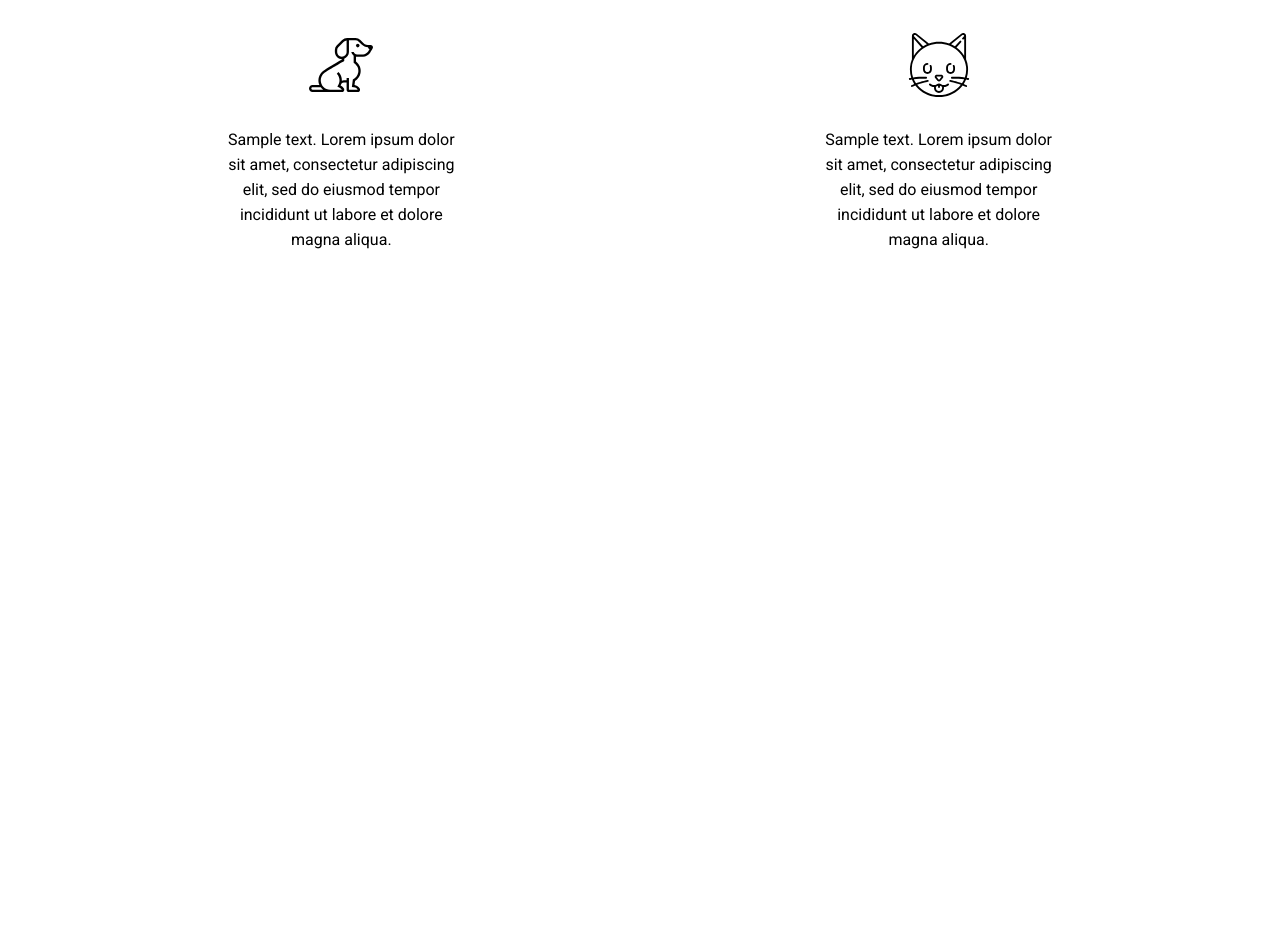
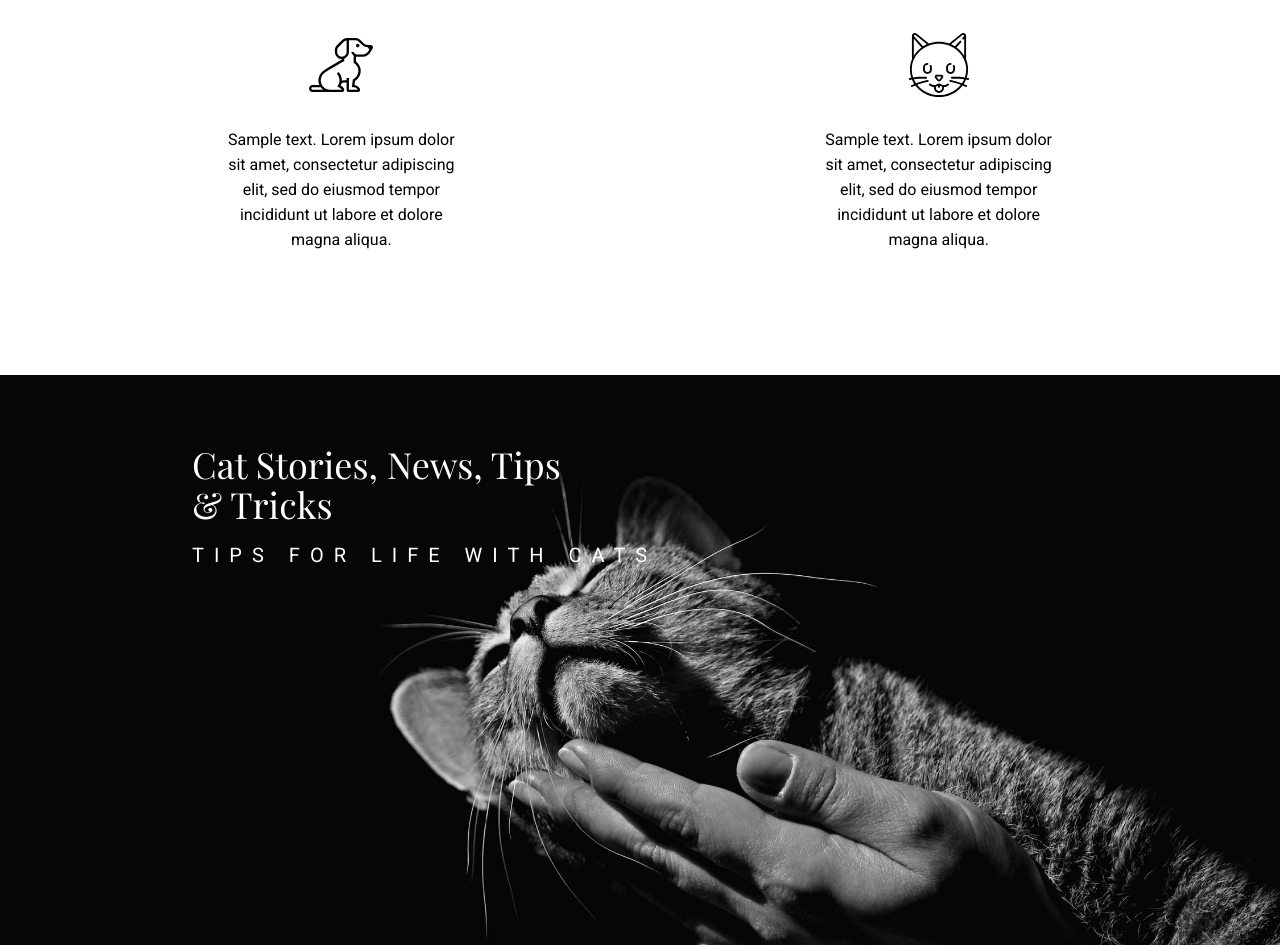
Before and after one commit to Luciana-Santos/true-frind_vet-clinic, a website: page index.html in a window 1280 px wide. Shown: the part 1205-2150 px from the top of the page. Before the commit the page ends 1580 px from the top, so only its background shows below. Drawn offline with nearby package versions, Linux system fonts and the light colour scheme; files that its build step writes are made by us from their sources.

Commit message:
cat section finalizada
section tips and tricks

```diff
--- a/app/scss/components/_apresentacao.scss
+++ b/app/scss/components/_apresentacao.scss
@@ -33,7 +33,6 @@
     }
 
     h3 {
-      font-family: var(--font-playfair);
       font-size: rem(36);
       line-height: rem(39);
       margin-bottom: rem(36);
--- /dev/null
+++ b/app/scss/components/_cat_section.scss
@@ -0,0 +1,26 @@
+@use '../util' as *;
+
+.cat_section {
+  height: rem(470);
+  background: url(../../../img/cat-blackbg.jpeg) no-repeat center;
+  background-size: cover;
+  color: var(--white);
+  padding-top: rem(70);
+
+  h3 {
+    font-size: rem(36);
+    margin-bottom: rem(20);
+    max-width: rem(372);
+  }
+
+  h4 {
+    font-size: rem(20);
+    text-transform: uppercase;
+    letter-spacing: rem(10);
+    margin-bottom: rem(70);
+  }
+
+  @include breakpoint(large) {
+    height: rem(570);
+  }
+}
--- a/app/scss/components/_header.scss
+++ b/app/scss/components/_header.scss
@@ -153,7 +153,6 @@
   }
 
   h1 {
-    font-family: var(--font-playfair);
     line-height: 1;
     font-size: rem(60);
     font-weight: 700;
--- a/app/scss/components/_index.scss
+++ b/app/scss/components/_index.scss
@@ -2,3 +2,4 @@
 @forward 'header';
 @forward 'animacoes';
 @forward 'apresentacao';
+@forward 'cat_section';
--- a/app/scss/globals/typography.scss
+++ b/app/scss/globals/typography.scss
@@ -2,10 +2,17 @@
 
 h1,
 h2,
-h3 {
+h3,
+h4 {
 	margin-top: 0;
 	line-height: 1.1;
 	font-weight: normal;
+}
+
+h1,
+h2,
+h3 {
+	font-family: var(--font-playfair);
 }
 
 a,
--- a/index.html
+++ b/index.html
@@ -66,6 +66,7 @@
 		</header>
 		<!-- fim cabeçalho -->
 
+		<!-- apresentação -->
 		<section class="apresentacao container">
 			<a href="#" class="apresentacao__call">
 				<h3>Clean It Right 'Round <b>The Pets</b></h3>
@@ -93,6 +94,16 @@
 				<p>Sample text. Lorem ipsum dolor sit amet, consectetur adipiscing elit, sed do eiusmod tempor incididunt ut labore et dolore magna aliqua. </p>
 			</div>
 		</section>
+		<!-- fim apresentação -->
+
+		<!-- tips and tricks section -->
+		<section class="cat_section">
+			<div class="container">
+				<h3>Cat Stories, News, Tips & Tricks</h3>
+				<h4>Tips for life with cats</h4>
+			</div>
+		</section>
+		<!-- fim tips and tricks section -->
 
 
 	</body>
```
